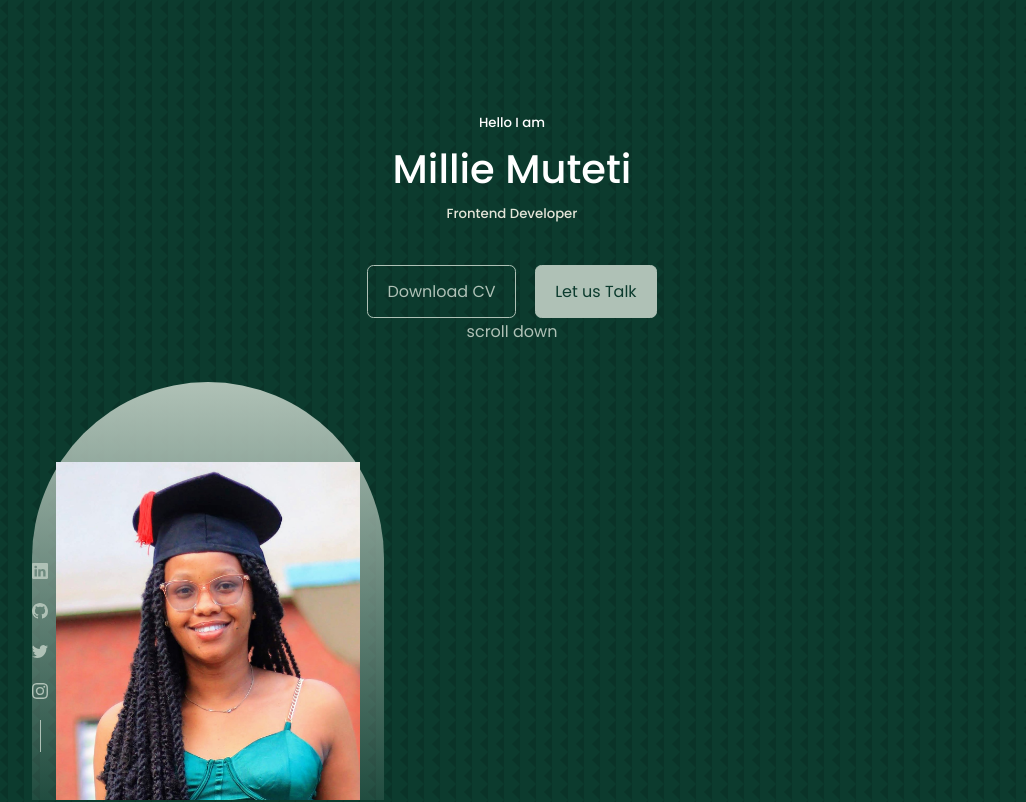
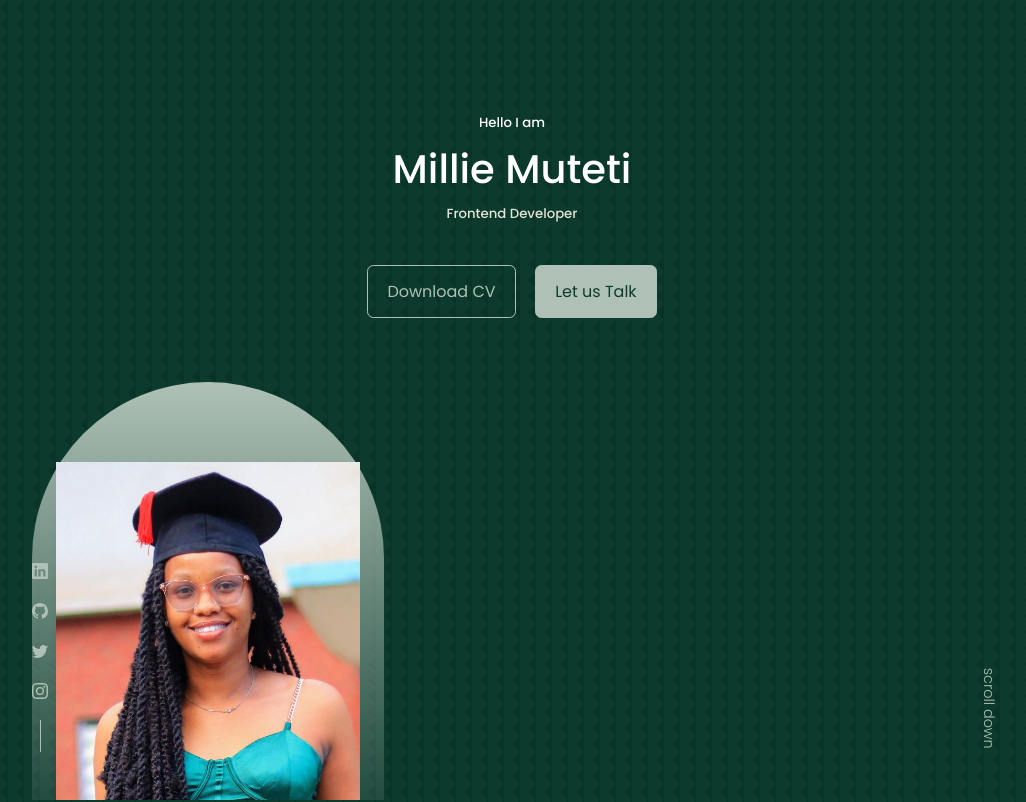
Before and after one commit to MillieMuteti/myPortfolio, a React (Vite) app: page / in a window 1280 px wide. Shown: the top 802 px of the page, without its empty margins (128-1154 px from the left). Built offline with nearby package versions, Linux system fonts and the light colour scheme.

Commit message:
make header mobile responsive

```diff
--- a/src/App.jsx
+++ b/src/App.jsx
@@ -1,3 +1,4 @@
+// eslint-disable-next-line no-unused-vars
 import React from "react"
 import Header from "./components/header/Header"
 import Nav from "./components/nav/Nav"
--- a/src/components/header/header.css
+++ b/src/components/header/header.css
@@ -44,3 +44,32 @@
     border-radius: 12rem 12rem 0 0;
     padding: 5rem 1.5rem 1.5rem 1.5rem;
 }
+
+.scroll__down {
+    position: absolute;
+    right: -2.3rem;
+    bottom: 5rem;
+    transform: rotate(90deg);
+    font-weight: 300;
+    font-size: 0.9rem;
+}
+
+/* Media Query */
+
+/* Medium devices */
+
+@media screen and (max-width:1024px) {
+   header {
+    height: 68vh;
+   }
+  }
+  /* Small Screens */
+  @media screen and (max-width:600px) {
+    header {
+        height: 100vh;
+    }
+
+    .header__socials, .scroll__down {
+        display: none;
+    }
+  }
```
